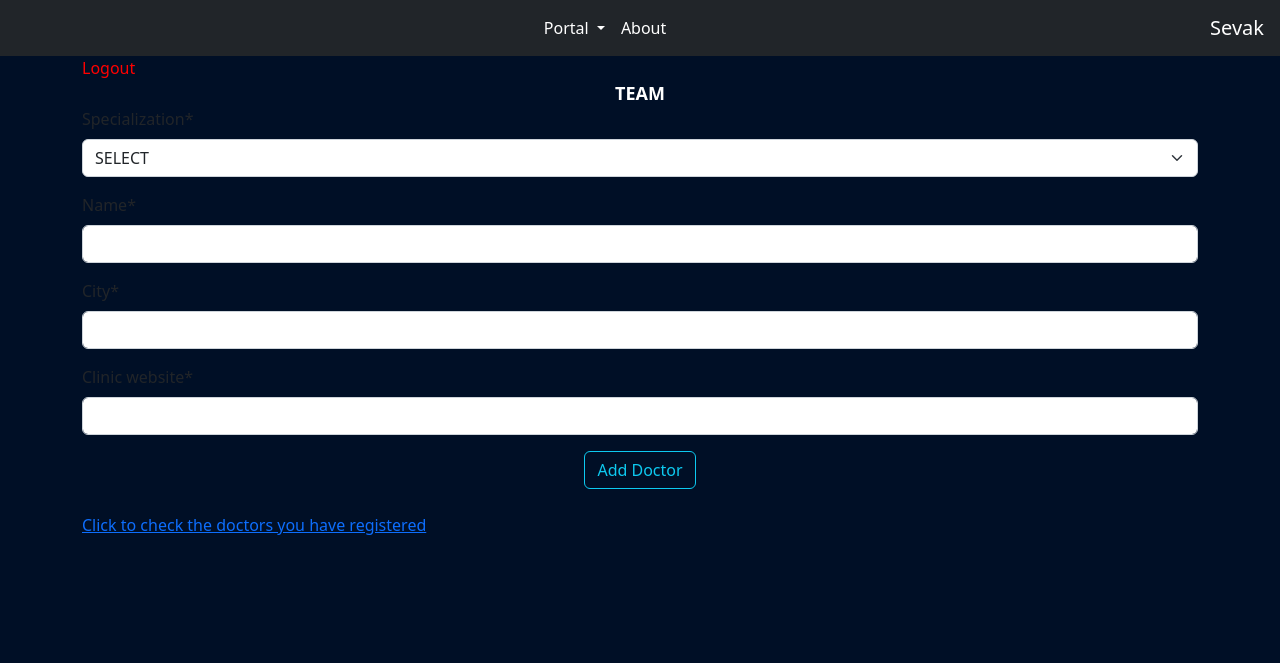
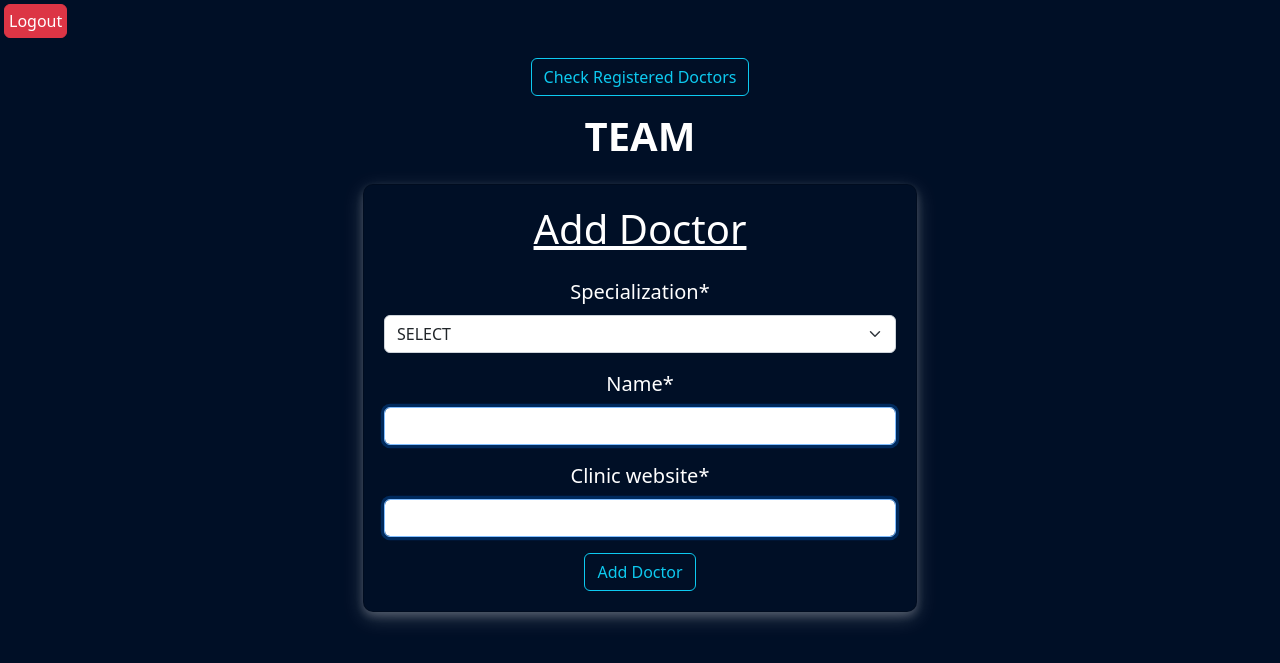
Before and after one commit to Sevak-Official/Sevak, a Django app: page /hospitals/ in a window 1280 px wide. Shown: the top 663 px of the page. Run offline with Django 4.2, Linux system fonts and the light colour scheme; a user stored in the database is signed in; some libraries are stand-ins or nearby versions; some web fonts are replaced.

Commit message:
feat:added new page

```diff
--- a/hck/forms.py
+++ b/hck/forms.py
@@ -19,7 +19,7 @@ class RegisterForm(UserCreationForm):
 class DoctorForm(forms.ModelForm):
     class Meta:
         model=Doctor
-        fields=["specialization","name","city","clinic_website"]
+        fields=["specialization","name","clinic_website"]
 class PatientForm(forms.ModelForm):
     class Meta:
         model=Patient
--- a/hck/models.py
+++ b/hck/models.py
@@ -12,25 +12,34 @@ class Hospital(models.Model):
     def __str__(self):
         return  f"{self.city} {self.email} "
 
-class Doctor(Hospital):
+class Doctor(models.Model):
        SOME_CHOICES = (
   ("SELECT","SELECT"),
     ( "Gastroenterology","Gastroenterology(Discomfort in stomach,Digestive Disorders)"),
     ("Cardiography","Cardiography(Chest Pain)"),
     ("Radiology","Radiology(X-Ray)"),
     ("Orthopedics","Orthopedics(Injury,Fracture)"),
-    ("Opthalmology","Opthalmology(Problem in Eyes)"),
+    ("Ophtalmology","Ophtalmology(Problem in Eyes)"),
     ("Psychiatry","Psychiatry(Depression,Mental Health)"),
     ("Dermatology","Dermatology(Skin Problem)"),
     ("Otolaryngologist","Otolaryngologist(Ear,Nose or Throat Issues)"),
     ("Nephrology","Nephrology(Kidney Disease)"),
     ("Dentist","Dentist(ToothCheck)"),
 )
+       hospital = models.ForeignKey(Hospital,on_delete=models.CASCADE)
        specialization=models.CharField(max_length=200,choices=SOME_CHOICES,default="--")
        name=models.CharField(max_length=100)
        clinic_website=models.URLField(null=True,blank=False)
+
+       @property
+       def hospital_website(self):
+             return self.hospital.website
+
+       @property
+       def city(self):
+         return self.hospital.city
        def __str__(self):
-        return  f"{self.specialization} {self.name} "
+         return  f"{self.specialization} {self.name} "
 class Patient(models.Model):
     D_CHOICES = (
       ("SELECT","SELECT"),
--- a/hck/static/hck/styles.css
+++ b/hck/static/hck/styles.css
@@ -87,8 +87,7 @@ h1{
     transition: background-color 1s;
   }
   .card:hover {
-    background-color: #1f1f1f;
-    transform: scale(1.05);
+    background-color: black;
   }
   .custom-card{
     margin-bottom: 20px;
--- a/hck/templates/hck/hospital/hospitals.html
+++ b/hck/templates/hck/hospital/hospitals.html
@@ -4,102 +4,81 @@
 <head>
   <meta charset="utf-8">
   <meta name="viewport" content="width=device-width, initial-scale=1">
-    <title> {% block title %}Sevak{% endblock title %}</title>
+  <title>{% block title %}Sevak{% endblock title %}</title>
 
-    <link rel="shortcut icon" href="{%  static 'hck/favicon.ico' %}">
+  <link rel="shortcut icon" href="{% static 'hck/favicon.ico' %}">
   <link rel="preconnect" href="https://fonts.googleapis.com">
   <link rel="preconnect" href="https://fonts.gstatic.com" crossorigin>
   <link href="https://fonts.googleapis.com/css2?family=Unbounded:wght@300&display=swap" rel="stylesheet">
   <link href="https://cdn.jsdelivr.net/npm/bootstrap@5.2.3/dist/css/bootstrap.min.css" rel="stylesheet" integrity="sha384-rbsA2VBKQhggwzxH7pPCaAqO46MgnOM80zW1RWuH61DGLwZJEdK2Kadq2F9CUG65" crossorigin="anonymous">
   <style>
     body {
-        {% comment %}  {% endcomment %}
       background-color: #000f26;
     }
-    h1{
-      color:white;
-    }
-      .card {
-        height: 100%;
-        border: 2px solid white;
-        background-color: black; /* Add black background color */
-        color:white;
-        transition: background-color 1s;
-      }
-      .card:hover {
-        background-color: #1f1f1f; /* Update the hover background color */
-        transform: scale(1.05);
-      }
-      .custom-card{
-        margin-bottom: 20px;
 
-      }
-      h5{
-        color: #000f26;
-      }
-      .container {
-        font-family: Arial;
+    .name {
       display: flex;
-        flex-wrap: wrap;
-        justify-content: space-around;
+      justify-content: center;
+      align-items: center;
+      min-height: 50vh;
     }
 
-      @media (min-width: 768px) {
-        .container {
-          max-width: 960px;
-        }
+    .card {
+      background-color: #000f26;
+      color: white;
+      border-radius: 10px;
+      box-shadow: 0 4px 8px 0 rgba(255, 255, 255, 0.2), 0 6px 20px 0 rgba(255, 255, 255, 0.19);
+      padding: 20px;
     }
 
-      @media (min-width: 992px) {
-        .container {
-          max-width: 1140px;
+    .form-label {
+      color: white;
+      font-size: 20px;
     }
+
+    h1 {
+      color: white;
+    }
+
+    .form-control:hover {
+      border-color: #80bdff;
+      box-shadow: 0 0 0 0.2rem rgba(0, 123, 255, 0.25);
+    }
+
+    .form-control:not(:placeholder-shown) {
+      border-color: #80bdff;
+      box-shadow: 0 0 0 0.2rem rgba(0, 123, 255, 0.25);
     }
   </style>
 </head>
-  <body >
-    <nav class="navbar navbar-dark navbar-expand-lg bg-dark">
 
-      <div class="collapse navbar-collapse justify-content-center" id="navbarTogglerDemo03">
-        <ul class="navbar-nav mx-auto">
-          <li class="nav-item dropdown">
-            <a class="nav-link dropdown-toggle active" href="#" role="button" data-bs-toggle="dropdown" aria-expanded="false">
-              Portal
-            </a>
-            <ul class="dropdown-menu">
-              <li><a class="dropdown-item" href="/patients">Patients</a></li>
-              <li><a class="dropdown-item" href="/hospitals">Hospitals</a></li>
-            </ul>
-          </li>
-          <li class="nav-item">
-            <a class="nav-link active" href="/about">About</a>
-          </li>
-        </ul>
+<body>
+
+
+  {% block content %}
+  {% load crispy_forms_tags %}
+   <a href="/logout" class="btn btn-danger p-1 m-1 top-left">Logout</a>
+  <div class="container flex p-3 ">
+ <center> <a href="{% url 'doctors' %}" class="btn btn-outline-info top-left">Check Registered Doctors</a></center>
   </div>
 
-      <a class="navbar-brand" href="/" style="font:verdana">Sevak</a>
+ <center> <h1><span  class="text-white text-center" style="font-weight: bold">{{ user.username|upper }}</span></h1></center>
+  <div class="container name col-md-6 mt-4">
+    <div class="card">
+      <h1 class="text-center mb-4"><u>Add Doctor</u></h1>
+      <form method="post" class="text-white text-center">
+        {% csrf_token %}
+        {{ form|crispy }}
+
+        <div class="form-group">
+          <button type="submit" class="btn btn-outline-info">Add Doctor</button>
         </div>
-  </nav>
-            {% block content %}
+      </form>
+    </div>
+  </div>
+  <br>
+  {% endblock content %}
 
-          {% load crispy_forms_tags %}
-          <div class="container-sm">
-            <span class="mb-2"><a style="text-decoration:none;color:red" href='/logout'>Logout </a></span>
-          <center class="text-white" style="font-weight: bold;font-size: large;" >{{user.username|upper}}</center>
-              <form method="post">
-                {% csrf_token %}
-                {{form|crispy}}
-                <div class="form-group">
-                  <center><button type="submit" class="btn btn-outline-info">Add Doctor</button></center>
-                </div>
-                      </form><br>
-         <a href="/doctors">Click to check the doctors you have registered </a>
-        </div>
-      </div> {% endblock content %}
-
-
-      </div>
   <script src="https://cdn.jsdelivr.net/npm/bootstrap@5.2.3/dist/js/bootstrap.bundle.min.js" integrity="sha384-kenU1KFdBIe4zVF0s0G1M5b4hcpxyD9F7jL+jjXkk+Q2h455rYXK/7HAuoJl+0I4" crossorigin="anonymous"></script>
-
 </body>
 </html>
--- a/hck/urls.py
+++ b/hck/urls.py
@@ -1,5 +1,5 @@
 from django.urls import path
-from .views import main,sign_up,base,patients,about,doctors
+from .views import main,sign_up,base,patients,about,doctors,login
 
 urlpatterns = [
     path('',base,name='base'),
@@ -7,5 +7,5 @@ urlpatterns = [
     path('hospitals/',main,name='main'),
     path('sign-up/',sign_up,name='sign_up'),
     path('about/',about,name='about'),
-    path('doctors/',doctors,name='doctors')
+    path('doctors/',doctors,name='doctors'),
 ]
--- a/hck/views.py
+++ b/hck/views.py
@@ -80,20 +80,33 @@ def about(request):
      context = {'features': features,'business_models':business_models}
      return render(request,'hck/hospital/about.html',context)
 def base(request):
-    return render(request,'hck/base.html')
+    card_details = [
+        {
+            'title': 'Hospital Portal-',
+            'text': 'Hospitals and their doctors may register themselves on this platform.',
+            'link': '/hospitals',
+            'button_text': 'Click here',
+        },
+        {
+            'title': 'Patients Portal-',
+            'text': 'Patients may provide details about their problems on this platform.',
+            'link': '/patients',
+            'button_text': 'Click here',
+        },
+    ]
+    return render(request,'hck/base.html',{'card_details':card_details})
 @login_required(login_url='/login')
 def main(request):
     if request.method=="POST":
-     form=DoctorForm(request.POST)
+     form = DoctorForm(request.POST)
      if form.is_valid():
-        specialization=request.POST['specialization']
-        name=request.POST['name']
-        city=request.POST['city']
-        t=form.save(commit=False)
-        t.user = request.user
-        t.save()
+            doctor = form.save(commit=False)
+            doctor.hospital = Hospital.objects.get(user=request.user)
+            doctor.save()
+
+            return redirect('doctors')
     else:
-         form=DoctorForm()
+        form = DoctorForm()
 
     return render(request, 'hck/hospital/hospitals.html', {
         "form": form,
@@ -101,12 +114,8 @@ def main(request):
 
 @login_required(login_url='/login')
 def doctors(request):
-    table = Doctor.objects.all()
-    # paginator = Paginator(table, 5)
-    # page_number = request.GET.get('page')
-    # page_obj = paginator.get_page(page_number)
-
-    return render(request, 'hck/hospital/doctors.html')
+    doctors=Doctor.objects.all()
+    return render(request, 'hck/hospital/doctors.html', { 'table': doctors,})
 
 
 def sign_up(request):
@@ -137,7 +146,7 @@ def sign_up(request):
 def patients(request):
     if 'q' in request.GET:
         q = request.GET['q']
-        multiple_q=Q(Q(city__icontains=q) | Q(specialization__icontains=q) | Q(name__icontains=q))
+        multiple_q=Q( Q(specialization__icontains=q) | Q(name__icontains=q))
         table = Doctor.objects.filter(multiple_q)
     else:
         table = Doctor.objects.all()
--- a/sevak/settings.py
+++ b/sevak/settings.py
@@ -23,7 +23,7 @@ BASE_DIR = Path(__file__).resolve().parent.parent
 SECRET_KEY = 'django-insecure-_f#a(up^)4sckf@b1ysubfvq^e_k!xdv9qphy+-#f*nu0uz%^5'
 
 # SECURITY WARNING: don't run with debug turned on in production!
-DEBUG =False
+DEBUG =True
 ALLOWED_HOSTS = ['*']
 
 
```
Also changed, not shown: hck/templates/hck/base.html (+46 -19 lines), hck/templates/hck/hospital/doctors.html (+17 -10 lines), hck/templates/hck/patient/patients.html (+23 -5 lines), hck/templates/registration/login.html (+38 -24 lines), hck/templates/registration/sign_up.html (+20 -22 lines), db.sqlite3 (deleted), hck/migrations/0001_initial.py, hck/migrations/0002_patient_doctor_clinic_website_and_more.py (deleted). Lines whose indentation alone changed are shown as unchanged.
